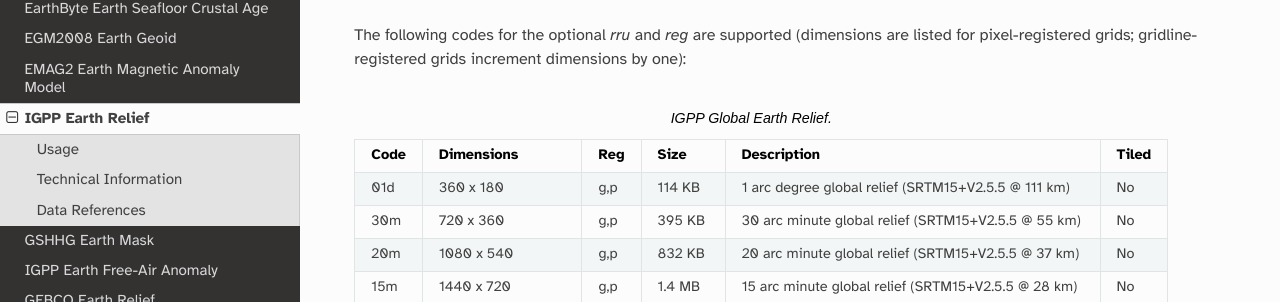
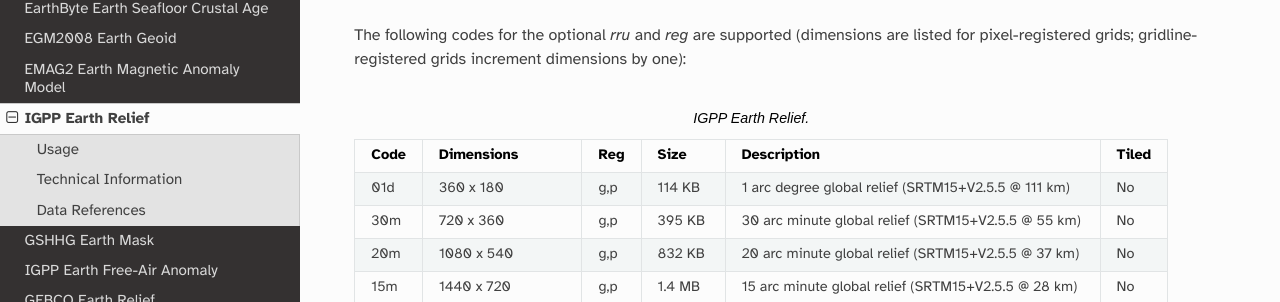
Before and after one commit to GenericMappingTools/remote-datasets, a Sphinx documentation site: the page built from docs/earth-relief.rst, in a window 1280 px wide and 900 px high, scrolled down 634 px. Shown: the part 150-452 px from the top of the window. Built offline with Sphinx 7.4.7 and the Read the Docs theme 2.0.0, drawn with Linux system fonts in a browser that asks for light colours.

Commit message:
Update docs/earth-relief.rst
Co-authored-by: Yvonne Fröhlich <94163266+yvonnefroehlich@users.noreply.github.com>

```diff
--- a/docs/earth-relief.rst
+++ b/docs/earth-relief.rst
@@ -30,7 +30,7 @@ for pixel-registered grids; gridline-registered grids increment dimensions by on
 
 .. _tbl-earth_relief:
 
-.. table:: IGPP Global Earth Relief.
+.. table:: IGPP Earth Relief.
 
   ==== ================= === =======  ==================================================== =====
   Code Dimensions        Reg Size     Description                                          Tiled
```
